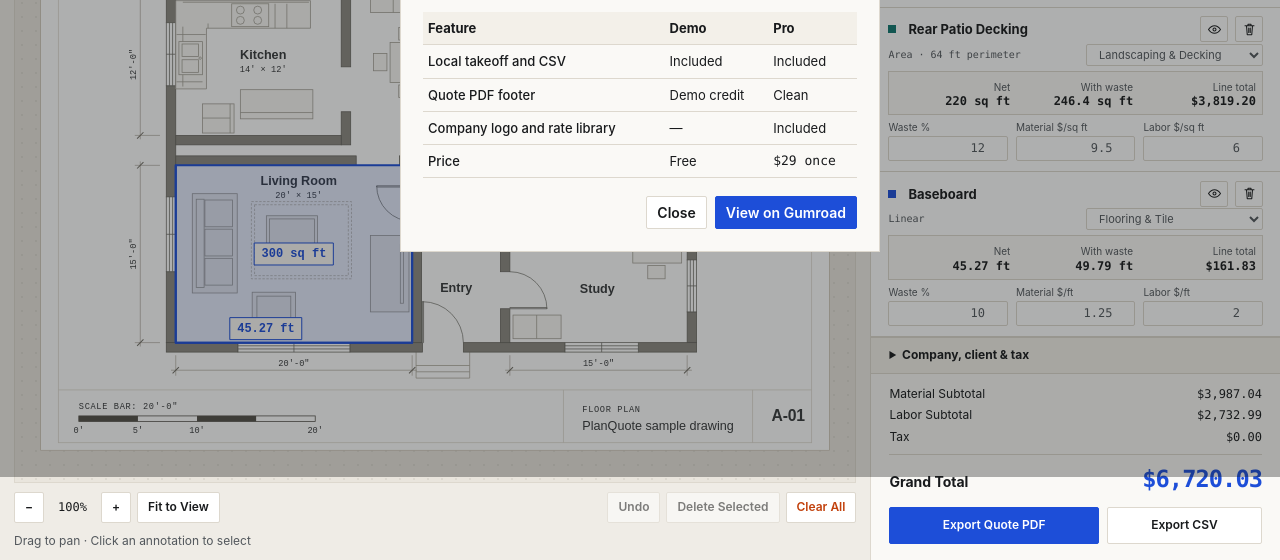
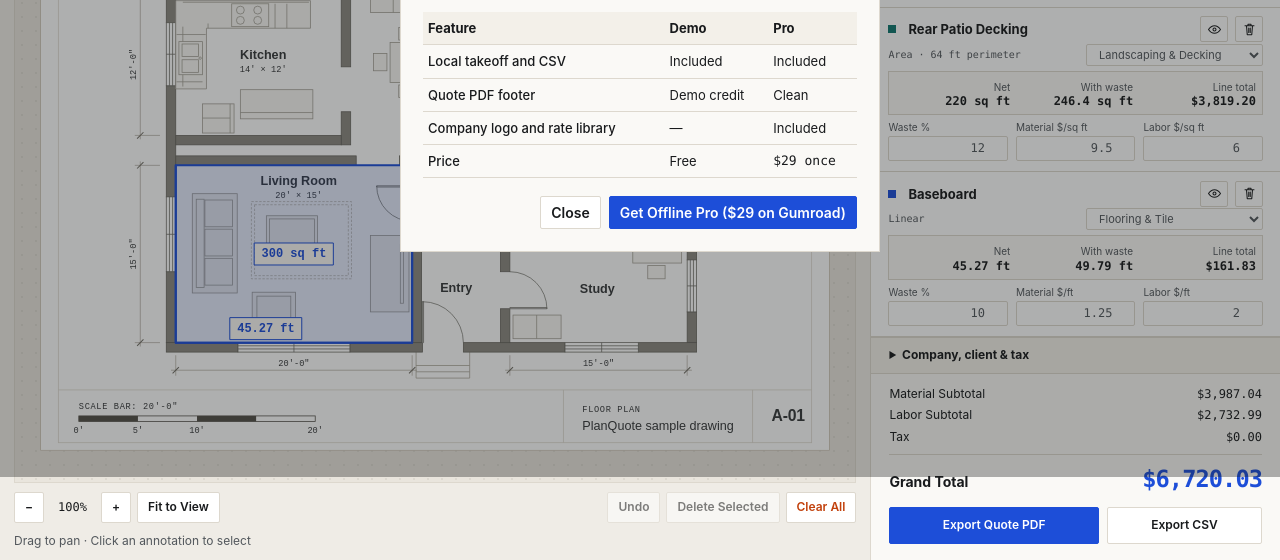
Before and after one commit to frank20190926/planquote, a plain HTML site: page index.html in a window 1280 px wide. Both pictures are taken after a click on the link "Get Offline Pro ($29)". Shown: the part 323-883 px from the top of the page. Drawn offline with Linux system fonts and the light colour scheme.

Commit message:
chore: wire live Gumroad Pro URL to PlanQuote demo

```diff
--- a/index.html
+++ b/index.html
@@ -163,7 +163,7 @@
     </table>
     <div class="dialog-actions">
       <button id="close-pro" type="button">Close</button>
-      <a class="button primary" href="https://suiyiverse0.gumroad.com/" target="_blank" rel="noopener noreferrer">View on Gumroad</a>
+      <a class="button primary" href="https://suiyiverse0.gumroad.com/l/planquote" target="_blank" rel="noopener noreferrer">Get Offline Pro ($29 on Gumroad)</a>
     </div>
   </dialog>
   <!-- demo:end -->
```
